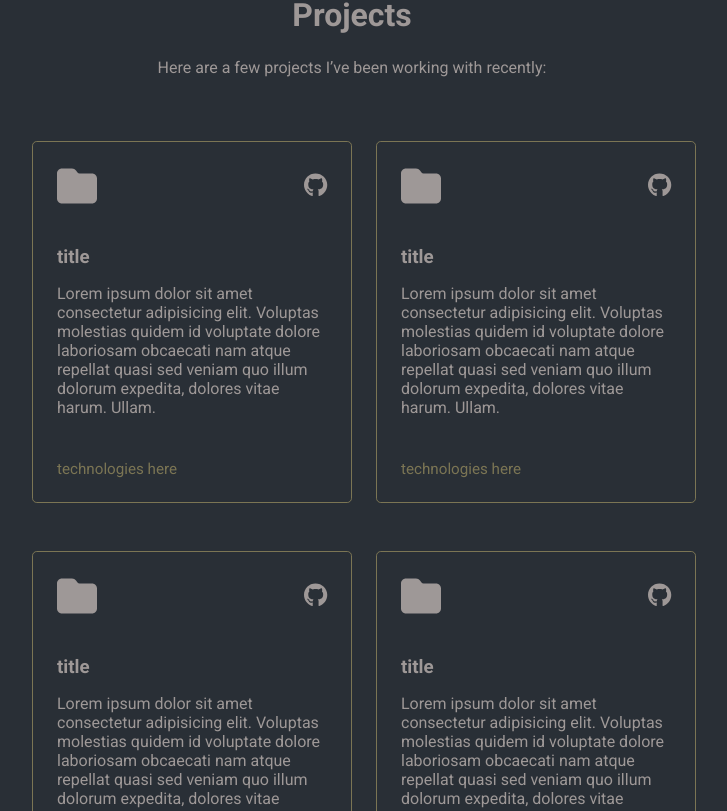
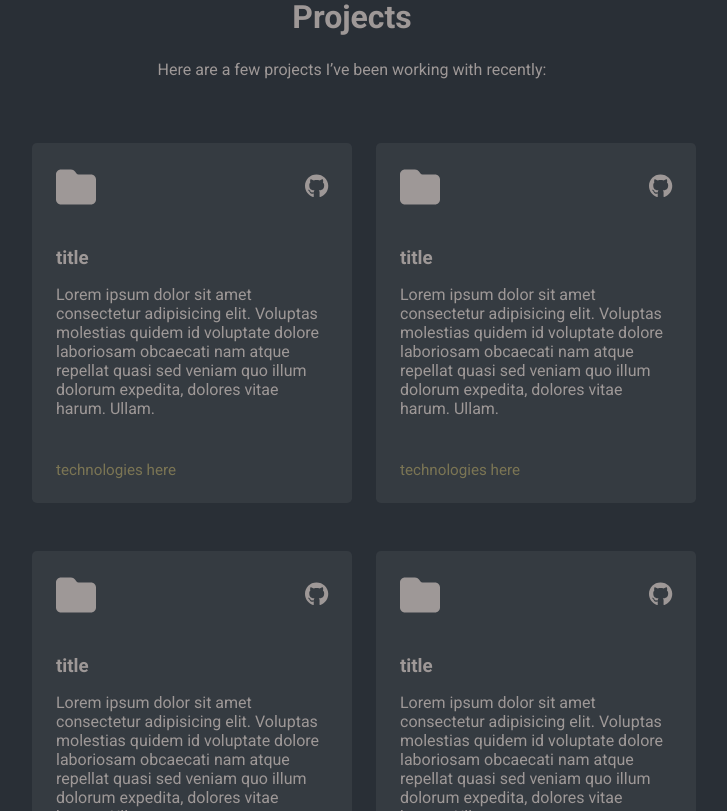
Before and after one commit to denis-junior/portfolio, a React (Create React App) app: page / in a window 1280 px wide. Shown: the part 1589-2400 px from the top of the page, without its empty margins (288-1015 px from the left). Built offline with nearby package versions, Linux system fonts and the light colour scheme.

Commit message:
hover in project ok

```diff
--- a/src/Components/Project/Project.css
+++ b/src/Components/Project/Project.css
@@ -2,9 +2,19 @@
   margin-top: 3rem;
   margin-left: 1.5rem;
   padding: 1.5rem;
-  border: 1px solid #7b7554;
+  /* border: 1px solid #7b7554; */
   border-radius: 0.3rem;
   max-width: 20rem;
+  background-color: #353b41;
+  transition: 0.3s ;
+  position: relative;
+  top: 0;
+}
+
+.box-project:hover {
+    transition: 0.3s;
+    top: -5px;
+    cursor: pointer;
 }
 
 .header-project {
```
